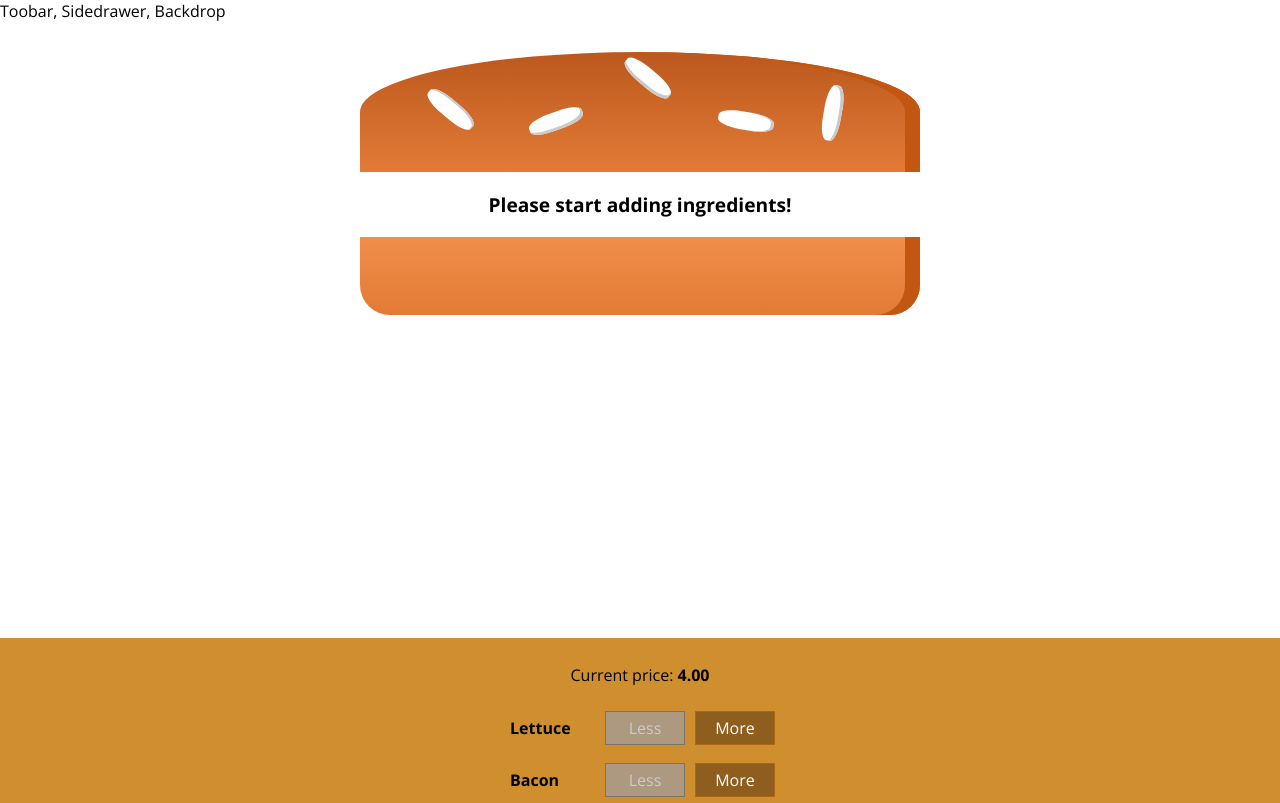
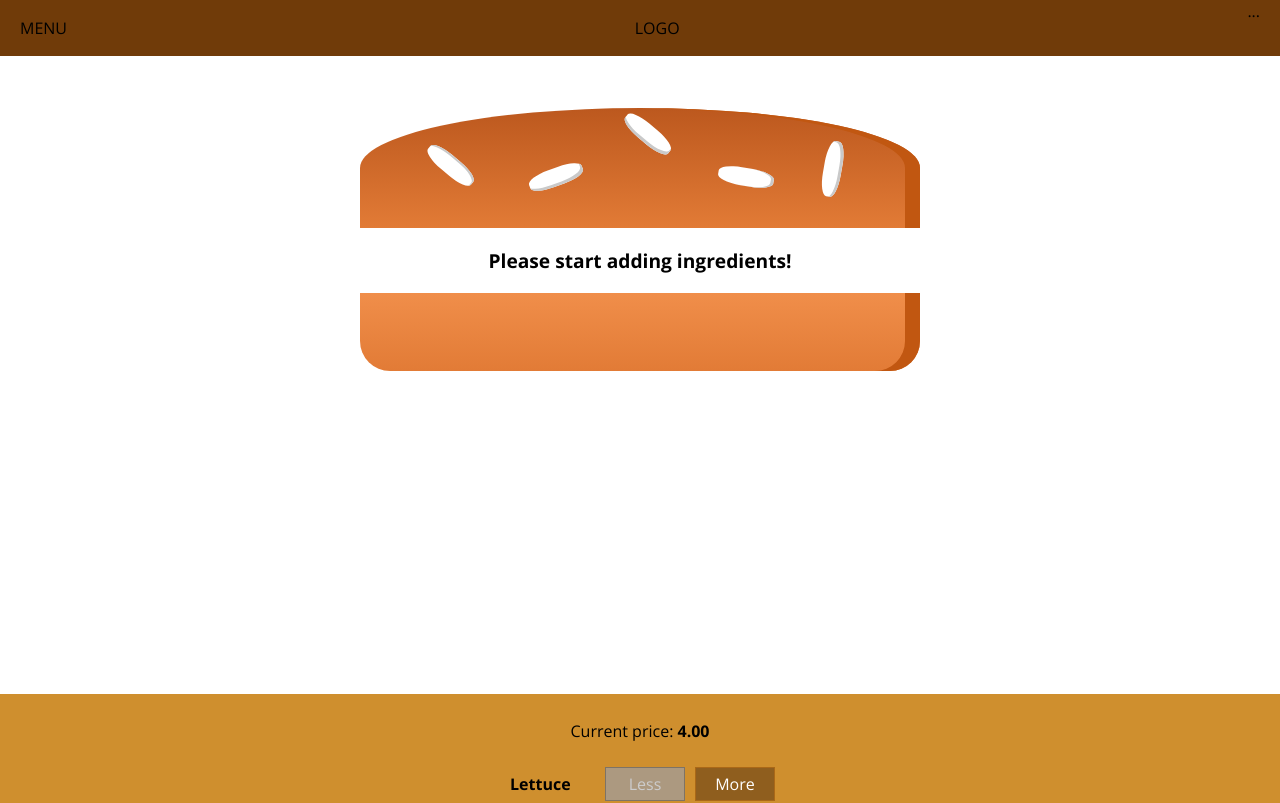
Before and after one commit to makomweb/notes-react-course, a React app in the folder burger-builder/: page / in a window 1280 px wide. Shown: the top 803 px of the page. Built offline with nearby package versions, Linux system fonts and the light colour scheme.

Commit message:
use the Toolbar

```diff
--- a/burger-builder/src/Components/Layout/Layout.css
+++ b/burger-builder/src/Components/Layout/Layout.css
@@ -1,3 +1,3 @@
 .Content {
-    margin-top: 16px;
+    margin-top: 72px;
 }
--- a/burger-builder/src/Components/Layout/Layout.js
+++ b/burger-builder/src/Components/Layout/Layout.js
@@ -1,12 +1,14 @@
 import React from 'react';
 import Auxiliary from '../../HOC/Auxiliary';
+import Toolbar from '../Navigation/Toolbar/Toolbar.js';
 import classes from './Layout.css';
 
 const Layout = props => {
     return (
         <Auxiliary>
+            <Toolbar />
             <div>
-                Toobar, Sidedrawer, Backdrop
+                Sidedrawer
             </div>
             <main className={classes.Content}>
                 {props.children}
```
